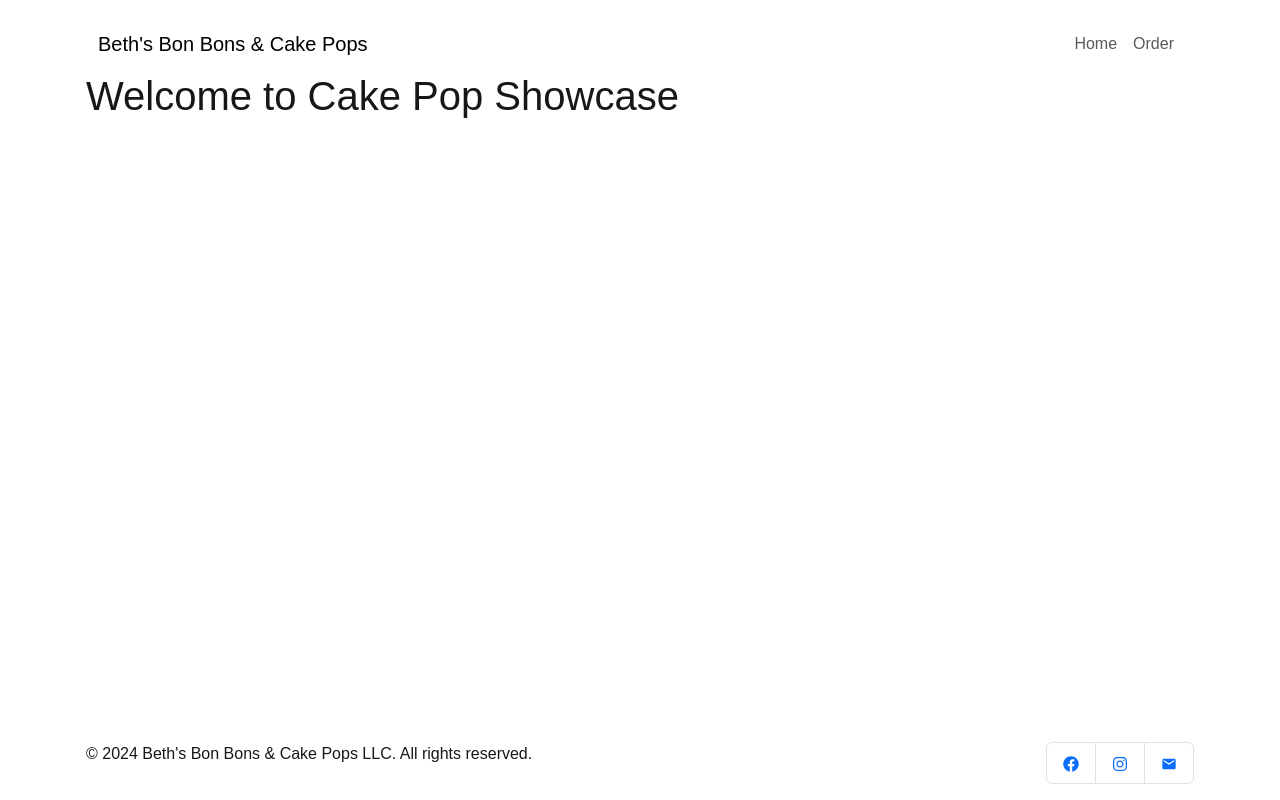
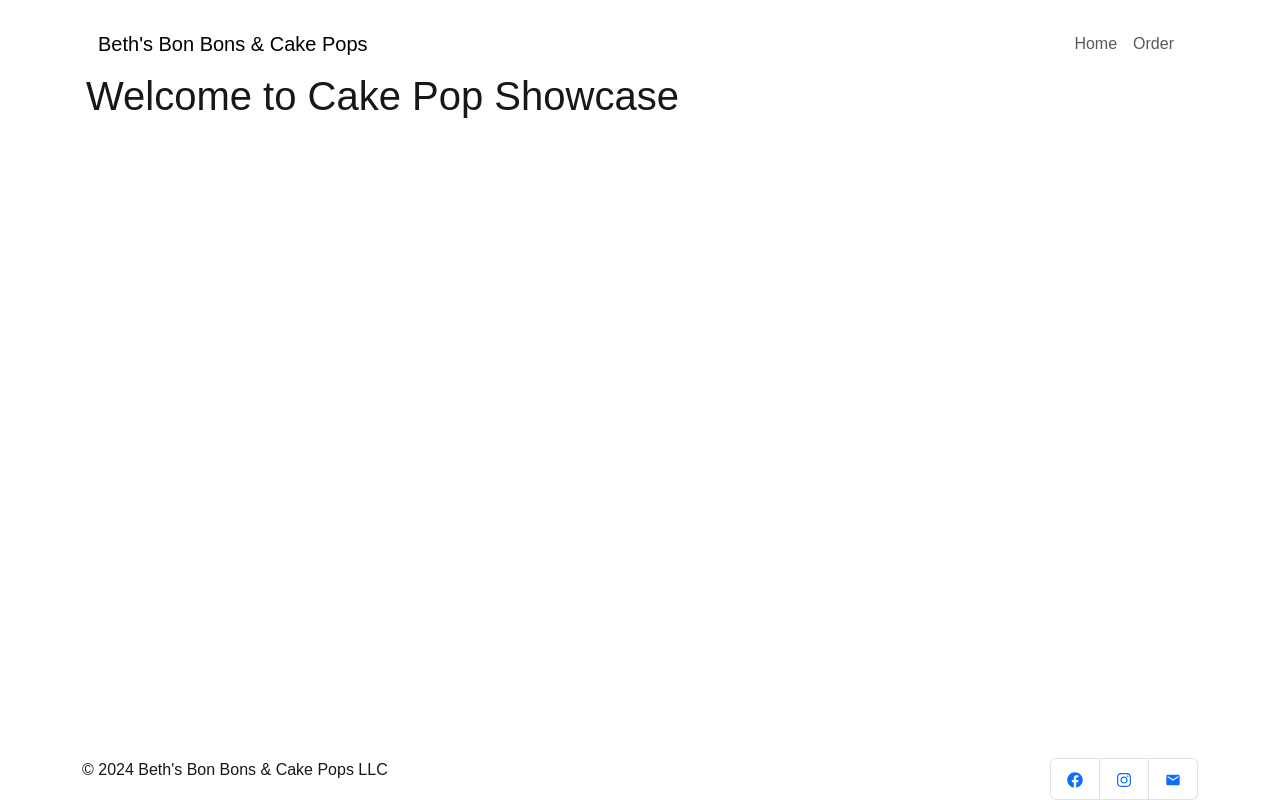
Before and after one commit to kirkhansen/beths-bon-bons, a Next.js app: page / in a window 1280 px wide. Built offline with nearby package versions, Linux system fonts and the light colour scheme.

Commit message:
no full reload links, footer adjustment
 shove footer to bottom of viewport

```diff
--- a/src/app/footer.tsx
+++ b/src/app/footer.tsx
@@ -8,9 +8,9 @@ import { MdEmail } from "react-icons/md";
 
 function Footer() {
     return (
-        <Container className="fixed-bottom p-3">
+            <footer>
                 <Row>
-                <Col className="float-start">© 2024 Beth's Bon Bons & Cake Pops LLC. All rights reserved.</Col>
+                    <Col className="float-start">© 2024 Beth's Bon Bons & Cake Pops LLC</Col>
                     <Col>
                     <ListGroup horizontal className="float-end">
                         <ListGroupItem><a href="https://www.facebook.com/bethsbonbons/"><FaFacebook/></a></ListGroupItem>
@@ -19,7 +19,7 @@ function Footer() {
                     </ListGroup>
                     </Col>
                 </Row>
-        </Container>
+            </footer>
     )
 };
 
--- a/src/app/layout.tsx
+++ b/src/app/layout.tsx
@@ -6,16 +6,6 @@ import { Geist, Geist_Mono } from "next/font/google";
 import MainNavbar from "./navbar";
 import Container from 'react-bootstrap/esm/Container';
 import Footer from './footer';
-
-const geistSans = Geist({
-  variable: "--font-geist-sans",
-  subsets: ["latin"],
-});
-
-const geistMono = Geist_Mono({
-  variable: "--font-geist-mono",
-  subsets: ["latin"],
-});
 
 export const metadata: Metadata = {
   title: "Beth's Bon Bons & Cake Pops",
@@ -30,11 +20,13 @@ export default function RootLayout({
   return (
     <html lang="en">
       <body
-        className={`${geistSans.variable} ${geistMono.variable} antialiased`}
+        className="d-flex flex-column min-vh-100"
       >
         <Container className="p-3">
         <MainNavbar />
         {children}
+        </Container>
+        <Container className="mt-auto">
         <Footer />
         </Container>
       </body>
--- a/src/app/navbar.tsx
+++ b/src/app/navbar.tsx
@@ -10,7 +10,7 @@ function MainNavBar () {
   return (
     <Navbar expand="lg">
         <Container fluid>
-            <NavbarBrand href="#home">Beth's Bon Bons & Cake Pops</NavbarBrand>
+            <Link className="navbar-brand" href="/">Beth's Bon Bons & Cake Pops</Link>
             <NavbarToggle ario-controls="basic-navbar-nav" />
             <NavbarCollapse id="basic-navbar-nav">
                 <Nav className="ms-auto">
```
Lines whose indentation alone changed are shown as unchanged.
